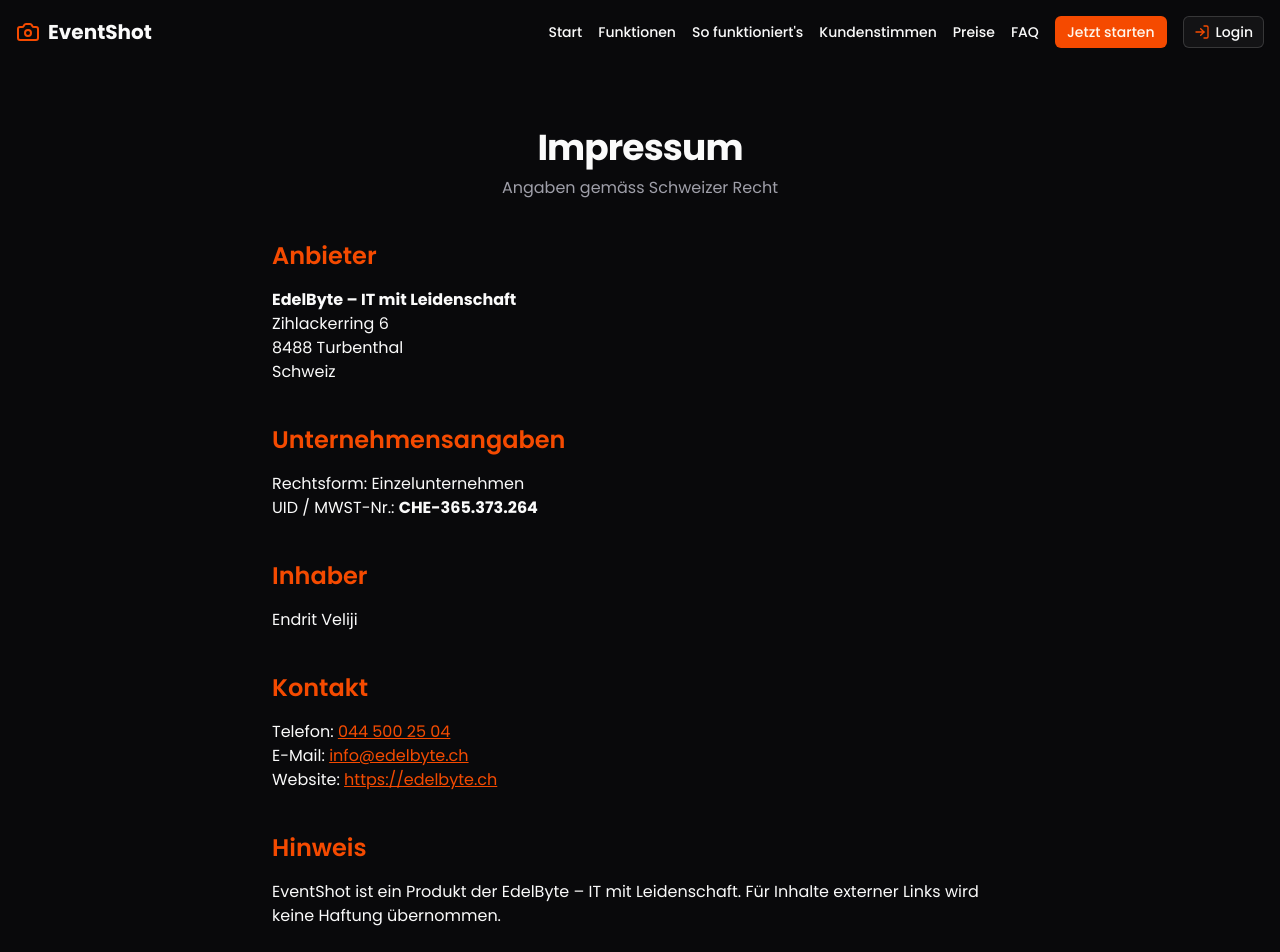
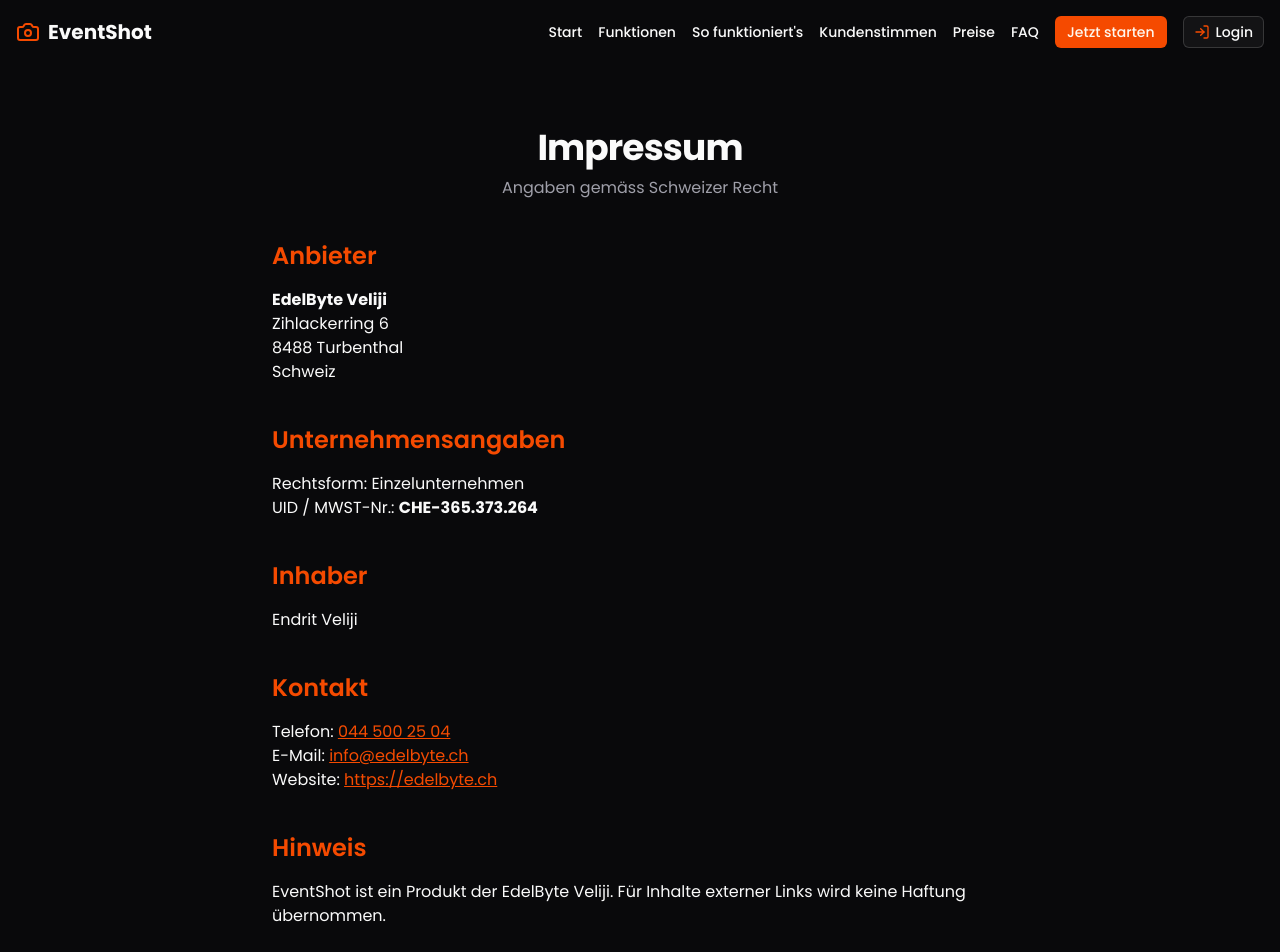
Before and after one commit to CobraEV/eventshotapp, a Next.js app: page /impressum in a window 1280 px wide. Shown: the top 952 px of the page. Built offline with nearby package versions, Linux system fonts and the light colour scheme.

Commit message:
impressum

```diff
--- a/src/app/(default)/impressum/page.tsx
+++ b/src/app/(default)/impressum/page.tsx
@@ -11,7 +11,7 @@
       <section className='space-y-4'>
         <h2 className='text-2xl font-semibold text-primary'>Anbieter</h2>
         <p>
-          <strong>EdelByte – IT mit Leidenschaft</strong>
+          <strong>EdelByte Veliji</strong>
           <br />
           Zihlackerring 6
           <br />
@@ -71,8 +71,8 @@
       <section className='space-y-4'>
         <h2 className='text-2xl font-semibold text-primary'>Hinweis</h2>
         <p>
-          EventShot ist ein Produkt der EdelByte – IT mit Leidenschaft. Für
-          Inhalte externer Links wird keine Haftung übernommen.
+          EventShot ist ein Produkt der EdelByte Veliji. Für Inhalte externer
+          Links wird keine Haftung übernommen.
         </p>
       </section>
 
```
